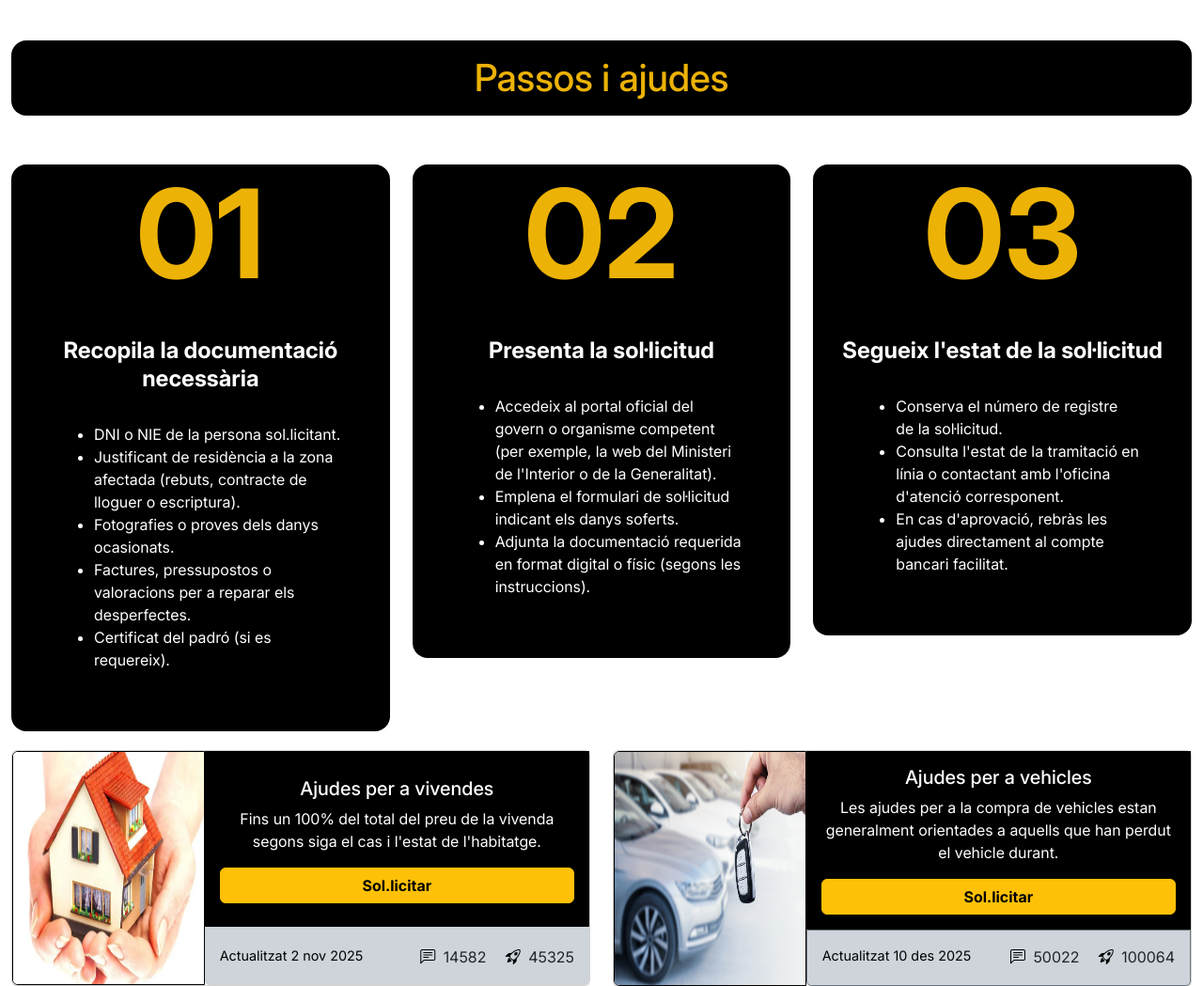
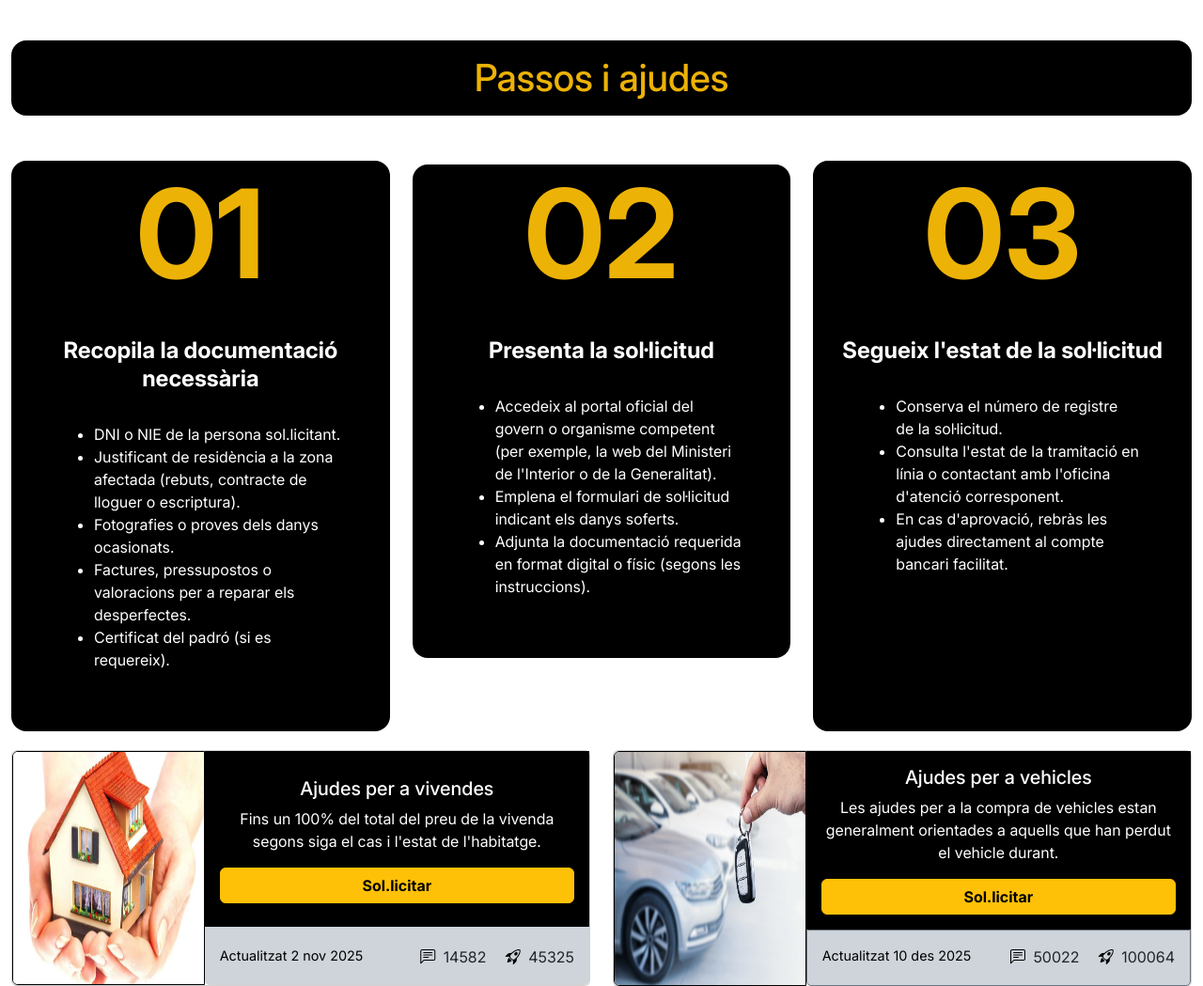
Before and after one commit to DavidSer1/phpAbril, a PHP site: page /examen.html in a window 1280 px wide. Shown: the part 1087-2136 px from the top of the page at 94% size. Run offline with PHP 8.4, Linux system fonts and the light colour scheme.

Commit message:
no rayarse

```diff
--- a/recursos/examen.html
+++ b/recursos/examen.html
@@ -89,7 +89,7 @@
 </div>
   </div>
 <div class="row pt-4 mt-3">
-<div class="col-12 col-md-6 col-lg-4">
+<div class="col-12 col-md-6 col-lg-4 d-flex align-items-stretch">
   <div class="fondopasos rounded-4">
 <h1 class="colorheader text-center  tamanyonumeros fw-bold lh-1 mt-1 pt-2" >01</h1>
 <div class="px-2  pt-4 mt-3">
@@ -128,7 +128,7 @@ Presenta la sol·licitud
 <div class="pt-5"></div>
   </div>
 </div>
-<div class="col-12 col-md-12 col-lg-4 pt-3 pt-md-3 pt-lg-0">
+<div class="col-12 col-md-12 col-lg-4 pt-3 pt-md-3 pt-lg-0 d-flex align-items-stretch">
   <div class="fondopasos rounded-4">
 <h1 class="colorheader text-center  tamanyonumeros fw-bold lh-1 mt-2 mt-lg-1 pt-2" >03</h1>
 <div class="px-2  pt-4 mt-3">
@@ -150,7 +150,7 @@ Segueix l'estat de la sol·licitud
 </div>
 <div class="row pt-3 mt-lg-1 mt-2 mt-md-2">
 <div class="col-md-6 col-12">
-  <div class="card mb-3" >
+  <div class="card mb-3 " >
   <div class="row g-0">
     <div class="col-lg-4 col-md-0 col-12">
       <img src="./imatges/5_casa.webp" class="img-fluid rounded-start h-100 border d-block d-md-none d-lg-block border-black" alt="...">
@@ -227,10 +227,11 @@ Segueix l'estat de la sol·licitud
     <div class="d-flex justify-content-center  ">
   <a target="_blank" href="https://www.gva.es/va/inicio/presentacion/"> <img src="./imatges/8_logo_gva.svg"  class="logogva"> </a>
   </div>
+  <div class="pt-4 mt-2"></div>
 </div>
-<div class="fixed-bottom d-flex justify-content-end ">
+<div class="fixed-bottom d-flex justify-content-end pb-0 pb-lg-5  mb-0 mb-lg-3 mb-xl-1 ms-3 ms-xxl-2" >
   <img src="./imatges/9_xat.png" alt="Imagen fija"
-     class=" z-3 end-50  xat rounded " id="liveToastBtn"
+     class=" z-3 end-50 mb-0 mb-lg-4 mb-xxl-0 pb-1 xat rounded "  id="liveToastBtn"
      > </div>
 
 </div>
@@ -248,7 +249,11 @@ Segueix l'estat de la sol·licitud
           <div class="toast-body text-end pb-0">
             Hola! Sóc Bartolo, en què puc ajudar-te?
             <hr >
-           Missatge
+      <p class="fw-bold mb-0 ">Missatge</p>
+
+  <textarea class="form-control mt-1 " id="exampleFormControlTextarea1" rows="3"></textarea>
+  <button type="button" class="btn btn-warning mt-3 fw-semibold">Enviar</button>
+  <div class="pt-4"></div>
           </div>
         </div>
       </div>
```
Also changed, not shown: recursos/examen.css (line endings or trailing spaces).
